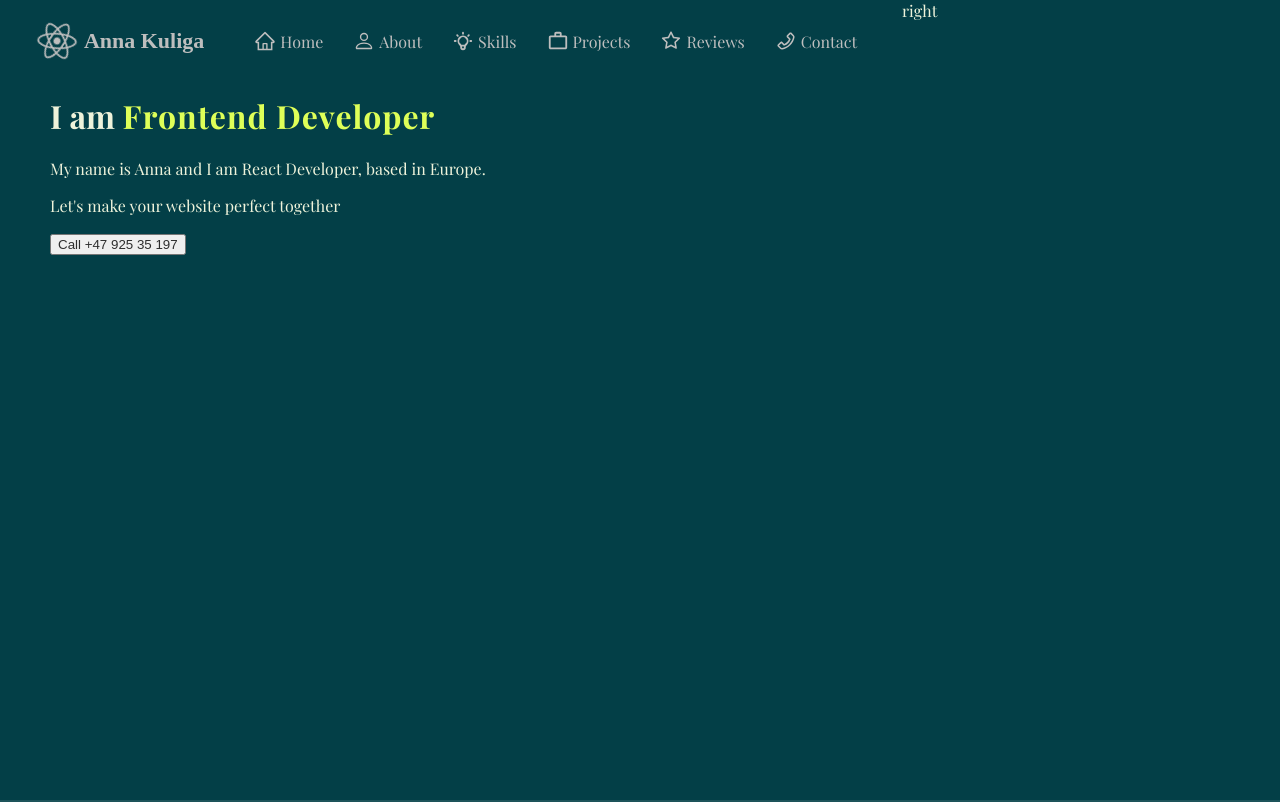
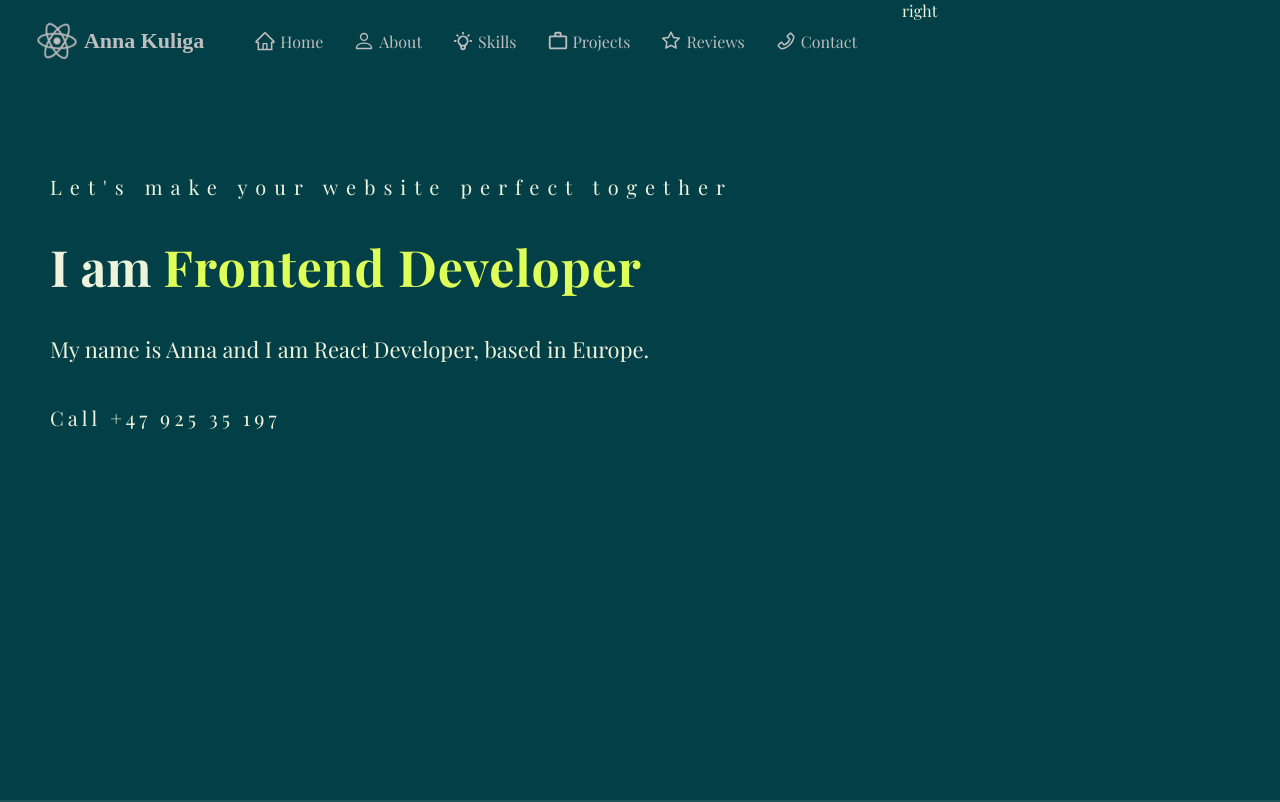
Before and after one commit to AnnaKuliga/anna-kuliga, a React (Create React App) app: page / in a window 1280 px wide. Built offline with nearby package versions, Linux system fonts and the light colour scheme; a web font is replaced by a local one.

Commit message:
styled the hero

```diff
--- a/src/App.css
+++ b/src/App.css
@@ -38,7 +38,24 @@
 }
 a {
   text-decoration: none;
-  color: var(--blackColor);
+  color: var(--whiteColor);
+}
+.custom-link {
+  font-weight: 400;
+  position: relative;
+}
+.custom-link::after {
+  content: "";
+  width: 0%;
+  height: 2px;
+  background-color: var(--hoverColor);
+  position: absolute;
+  left: 0;
+  top: 110%;
+  transition: all 0.4s;
+}
+.custom-link:hover::after {
+  width: 100%;
 }
 li {
   list-style: none;
@@ -65,22 +82,7 @@ img {
   align-items: center;
   gap: 18px;
 }
-.btn {
-  border: none;
-  outline: none;
-  cursor: pointer;
-  border-radius: 0px;
-  box-shadow: 0 2px 4px var(--inputColor);
-  padding: 12px 16px;
-  color: var(--textColor);
-}
-.btn .icon {
-  margin-left: 8px;
-}
-.btn:hover {
-  background: var(--paleColor);
-  color: var(--primaryColor);
-}
+
 .container {
   background: var(--bgColor);
   color: var(--whiteColor);
--- a/src/components/Body/Hero/Hero.css
+++ b/src/components/Body/Hero/Hero.css
@@ -32,11 +32,33 @@
 }
 .hero .left .hero-text {
   margin-left: 40px;
+  margin-top: 100px;
+}
+.hero .left .hero-text .intro {
+  letter-spacing: 8px;
+  font-size: var(--h3FontSize);
+}
+.hero .left .hero-text h1 {
+  font-size: 50px;
+}
+.hero .left .hero-text p {
+  font-size: var(--h2FontSize);
 }
 .hero .left .hero-text .text-brand {
   color: var(--primaryColor);
   letter-spacing: 1px;
 }
+.hero .left .hero-text .contact {
+  margin-top: 40px;
+  display: flex;
+  flex-direction: column;
+  gap: 40px;
+}
+.hero .left .hero-text .contact .tel {
+  max-width: 260px;
+  font-size: var(--h3FontSize);
+  letter-spacing: 4px;
+}
 .hero .right {
   flex-basis: 30%;
 }/*# sourceMappingURL=Hero.css.map */
--- a/src/components/Body/Hero/Hero.jsx
+++ b/src/components/Body/Hero/Hero.jsx
@@ -8,15 +8,17 @@ const Hero = () => {
         <Header />
 
         <div className="hero-text">
+          <span className="intro">
+            Let's make your website perfect together
+          </span>
           <h1>
             I am <span class="text-brand">Frontend Developer</span>
           </h1>
           <p>My name is Anna and I am React Developer, based in Europe.</p>
           <div className="contact">
-            <p>Let's make your website perfect together</p>
-            <button className="btn-hero">
-              <a href="tel:+47 925 35 197">Call +47 925 35 197</a>
-            </button>
+            <a href="tel:+47 925 35 197" className="tel custom-link">
+              Call +47 925 35 197
+            </a>
           </div>
         </div>
       </div>
--- a/src/components/Body/Hero/Hero.scss
+++ b/src/components/Body/Hero/Hero.scss
@@ -29,11 +29,38 @@
   .left {
     padding: 10px;
     flex-basis: 70%;
+
     .hero-text {
       margin-left: 40px;
+      margin-top: 100px;
+
+      .intro {
+        letter-spacing: 8px;
+        font-size: var(--h3FontSize);
+      }
+      h1 {
+        font-size: 50px;
+      }
+      p {
+        font-size: var(--h2FontSize);
+      }
+
       .text-brand {
         color: var(--primaryColor);
         letter-spacing: 1px;
+      }
+
+      .contact {
+        margin-top: 40px;
+        display: flex;
+        flex-direction: column;
+        gap: 40px;
+
+        .tel {
+          max-width: 260px;
+          font-size: var(--h3FontSize);
+          letter-spacing: 4px;
+        }
       }
     }
   }
```
Also changed, not shown: 1 other file (tests, documents, lock files or other folders).
